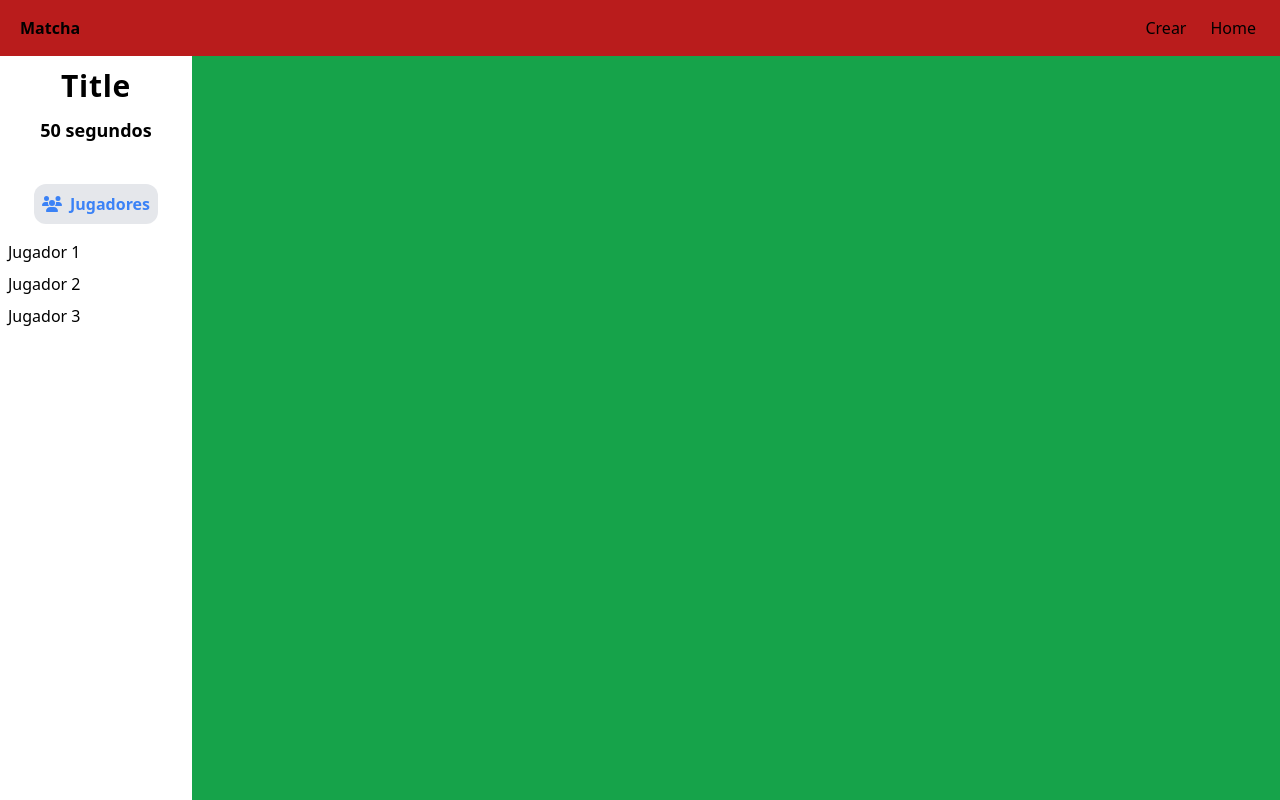
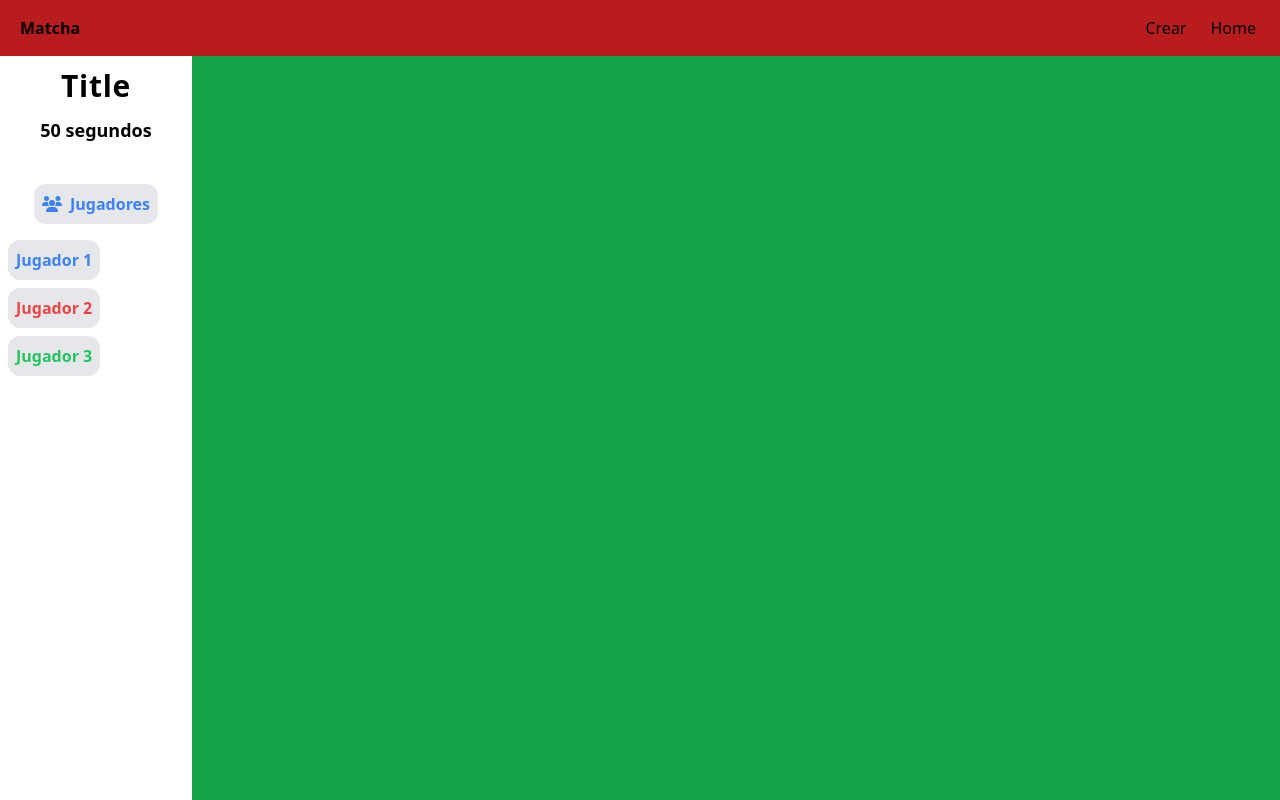
Before and after one commit to LuisArielRetanaHernadez/Memorama, a React (Vite) app: page /game/1 in a window 1280 px wide. Built offline with nearby package versions, Linux system fonts and the light colour scheme.

Commit message:
dando estilos a la lista de los jugadores

```diff
--- a/src/pages/Game/Game.jsx
+++ b/src/pages/Game/Game.jsx
@@ -18,10 +18,10 @@ const Game = () => {
             <h3 className="font-semibold">Jugadores</h3>
           </div>
         </div>
-        <ul className="flex flex-col gap-2">
-          <li>Jugador 1</li>
-          <li>Jugador 2</li>
-          <li>Jugador 3</li>
+        <ul className="font-semibold flex flex-col justify-center gap-2">
+          <li className="w-max text-blue-500 p-2 rounded-xl bg-gray-200">Jugador 1</li>
+          <li className="w-max text-red-500 p-2 rounded-xl bg-gray-200">Jugador 2</li>
+          <li className="w-max text-green-500 p-2 rounded-xl bg-gray-200">Jugador 3</li>
         </ul>
       </div>
 
```
